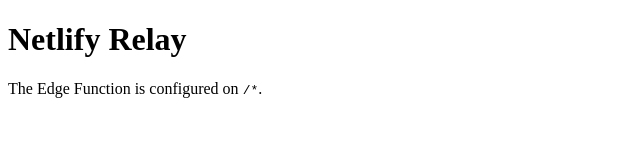
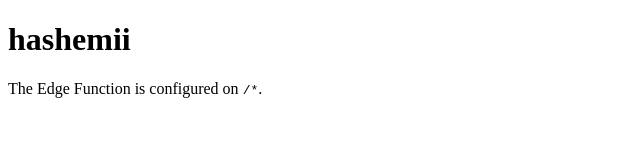
Before and after one commit to alireza0037/netoooooo, a website: page public/index.html in a window 1280 px wide. Shown: the whole page, without its empty margins (0-640 px from the left). Drawn offline with Linux system fonts and the light colour scheme.

Commit message:
Update index.html

```diff
--- a/public/index.html
+++ b/public/index.html
@@ -3,10 +3,10 @@
   <head>
     <meta charset="utf-8" />
     <meta name="viewport" content="width=device-width, initial-scale=1" />
-    <title>Netlify Relay</title>
+    <title>hashemii</title>
   </head>
   <body>
-    <h1>Netlify Relay</h1>
+    <h1>hashemii</h1>
     <p>The Edge Function is configured on <code>/*</code>.</p>
   </body>
 </html>
```
